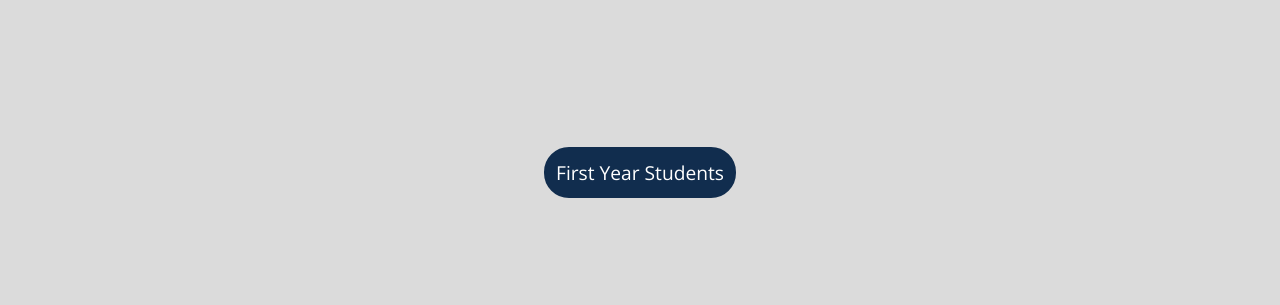
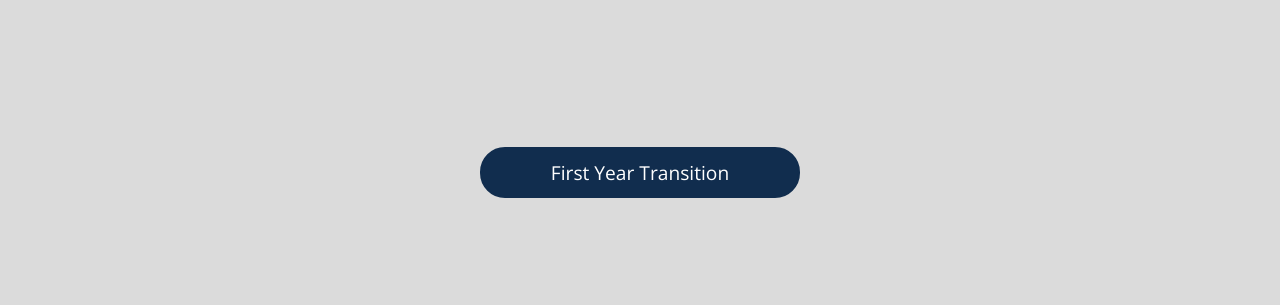
Before and after one commit to isautm/isautm.github.io, a plain HTML site: page index.html in a window 1280 px wide. Shown: the part 495-800 px from the top of the page. Drawn offline with nearby package versions, Linux system fonts and the light colour scheme; a web font is replaced by a local one.

Commit message:
change 'first year transition' and size

```diff
--- a/css/styles.css
+++ b/css/styles.css
@@ -88,7 +88,7 @@ li {
 }
 
 .features-btn {
-  width: 15%;
+  width: 25%;
   margin: 150px auto 0 auto;
   text-align: center;
 }
--- a/index.html
+++ b/index.html
@@ -29,7 +29,7 @@
       </tr>
     </table>
     <div class="features-btn">
-      <a href="first_year.html">First Year Students</a>
+      <a href="first_year.html">First Year Transition</a>
     </div>
 
   </div>
```
